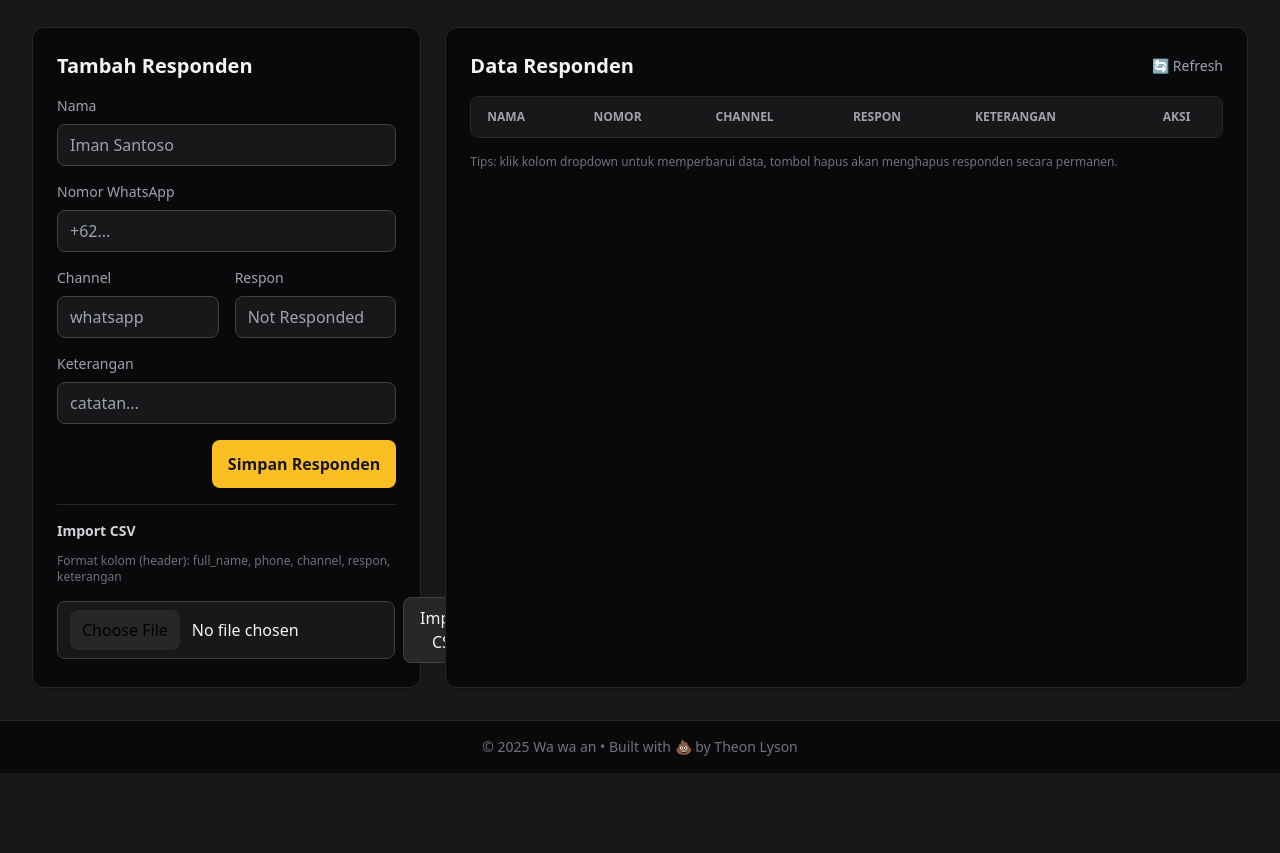
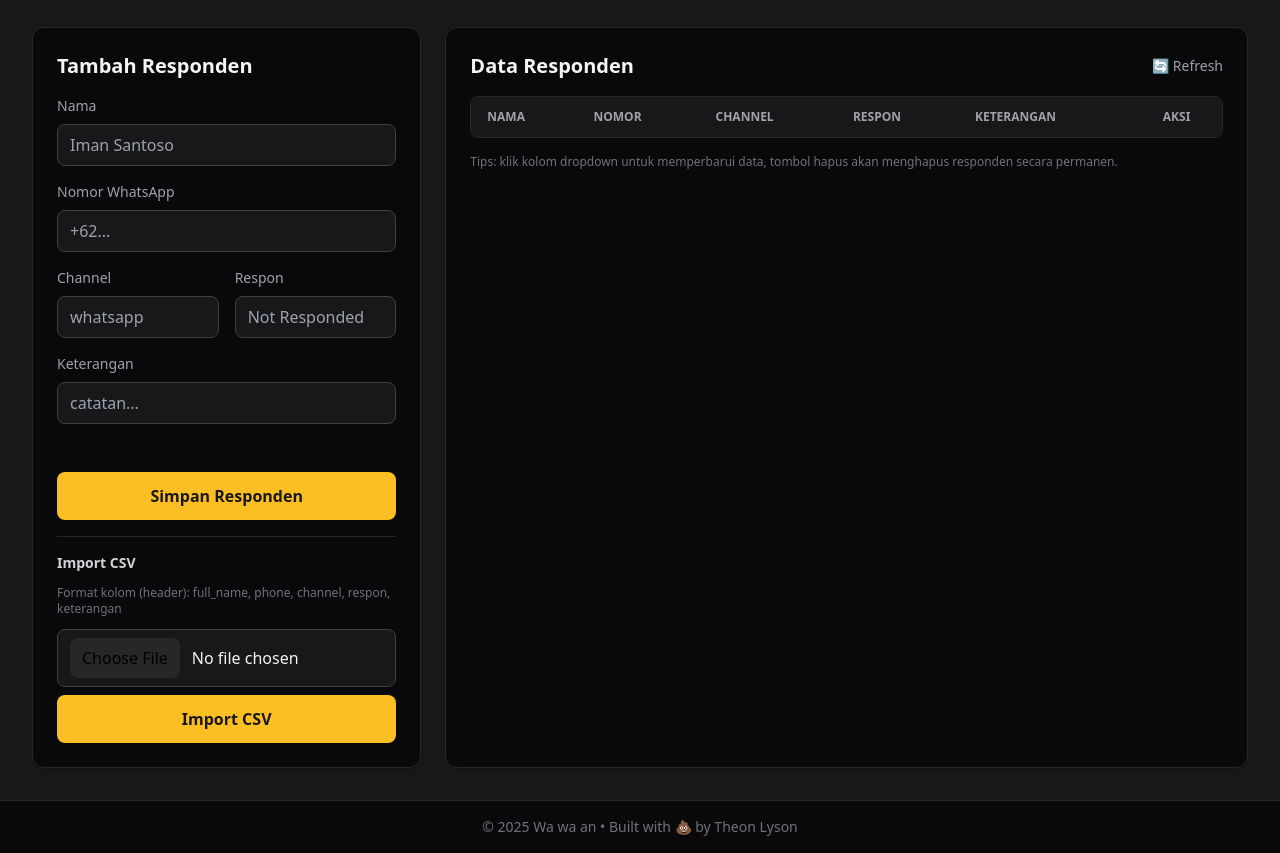
Before and after one commit to puremachine99/Botsapp, a website: page src/public/users.html in a window 1280 px wide. Shown: the part 70-923 px from the top of the page. Before the commit the page ends 843 px from the top, so only its background shows below. Drawn offline with nearby package versions, Linux system fonts and the light colour scheme; no server answers.

Commit message:
users.html button align

```diff
--- a/src/public/users.html
+++ b/src/public/users.html
@@ -68,7 +68,9 @@
 
             <div class="grid grid-cols-1 md:grid-cols-2 gap-4">
               <div class="flex flex-col gap-2">
-                <label for="channel" class="text-sm text-zinc-400">Channel</label>
+                <label for="channel" class="text-sm text-zinc-400"
+                  >Channel</label
+                >
                 <input
                   id="channel"
                   placeholder="whatsapp"
@@ -84,36 +86,45 @@
                 />
               </div>
             </div>
-            <div class="flex flex-col gap-2">
-              <label for="keterangan" class="text-sm text-zinc-400">Keterangan</label>
+            <div class="flex flex-col gap-2 mb-4">
+              <label for="keterangan" class="text-sm text-zinc-400"
+                >Keterangan</label
+              >
               <input
                 id="keterangan"
                 placeholder="catatan..."
                 class="bg-zinc-900 border border-zinc-700 rounded-lg px-3 py-2 text-zinc-100 focus:ring-2 focus:ring-amber-400 focus:border-amber-400 transition"
               />
             </div>
-
-            <button
-              class="bg-amber-400 hover:bg-amber-300 text-zinc-900 font-semibold px-4 py-3 rounded-lg shadow transition justify-self-end"
-            >
-              Simpan Responden
-            </button>
+            <div class="flex flex-col gap-2 mt-4">
+              <button
+                class="bg-amber-400 hover:bg-amber-300 text-zinc-900 font-semibold px-4 py-3 rounded-lg shadow transition justify-self-end"
+              >
+                Simpan Responden
+              </button>
+            </div>
           </form>
 
           <!-- Import CSV -->
           <div class="border-t border-zinc-800 pt-4 mt-2 space-y-3">
             <h3 class="text-sm font-semibold text-zinc-300">Import CSV</h3>
             <p class="text-xs text-zinc-500">
-              Format kolom (header): full_name, phone, channel, respon, keterangan
+              Format kolom (header): full_name, phone, channel, respon,
+              keterangan
             </p>
-            <div class="flex flex-col gap-2 sm:flex-row sm:items-center">
+            <div class="flex flex-col gap-2">
               <input
                 id="csvFile"
                 type="file"
                 accept=".csv,text/csv"
                 class="file:mr-3 file:py-2 file:px-3 file:rounded-lg file:border-0 file:bg-zinc-800 file:text-zinc-2 00 file:hover:bg-zinc-700 bg-zinc-900 border border-zinc-700 rounded-lg px-3 py-2 text-zinc-100 w-full sm:w-auto"
               />
-              <button id="importCsvBtn" class="bg-zinc-800 hover:bg-zinc-700 text-zinc-100 px-4 py-2 rounded-lg border border-zinc-700 transition">Import CSV</button>
+              <button
+                id="importCsvBtn"
+                class="bg-amber-400 hover:bg-amber-300 text-zinc-900 font-semibold px-4 py-3 rounded-lg shadow transition justify-self-end"
+              >
+                Import CSV
+              </button>
             </div>
           </div>
         </section>
```
